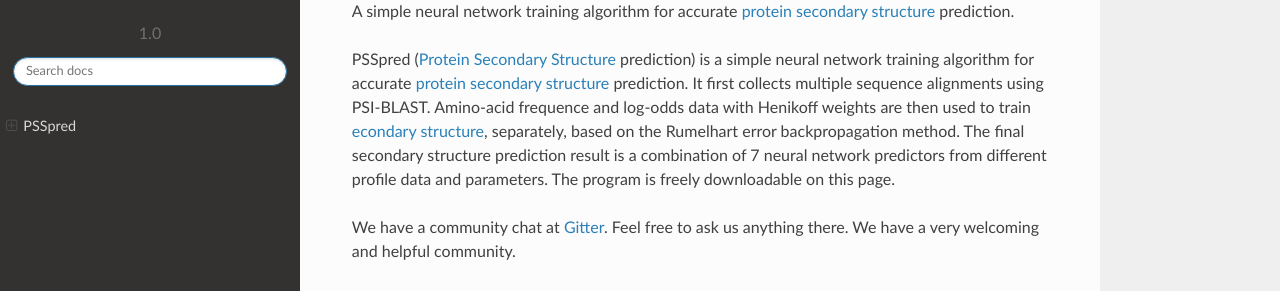
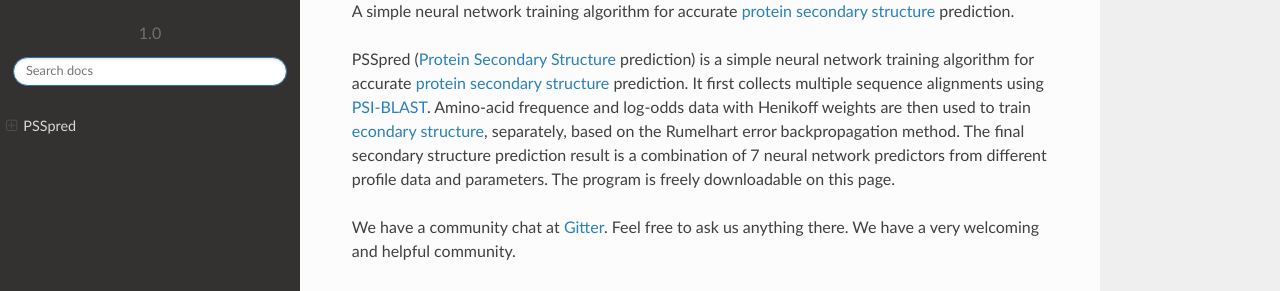
Before and after one commit to nickcafferry/PSSpred, a Sphinx documentation site: the page built from docs/README.rst, in a window 1280 px wide and 900 px high. Shown: the part 232-523 px from the top of the window. Built offline with Sphinx 7.4.7 and the Read the Docs theme 2.0.0, drawn with Linux system fonts in a browser that asks for light colours; some of the changed lines change nothing that is shown.

Commit message:
Update README.rst

```diff
--- a/docs/README.rst
+++ b/docs/README.rst
@@ -29,7 +29,7 @@
 
 A simple neural network training algorithm for accurate `protein secondary structure <https://proteinstructures.com/Structure/Structure/secondary-sructure.html>`_ prediction.
 
-PSSpred (`Protein Secondary Structure <https://proteinstructures.com/Structure/Structure/secondary-sructure.html>`_ prediction) is a simple neural network training algorithm for accurate `protein secondary structure <https://proteinstructures.com/Structure/Structure/secondary-sructure.html>`_ prediction. It first collects multiple sequence alignments using PSI-BLAST. Amino-acid frequence and log-odds data with Henikoff weights are then used to train `econdary structure <https://proteinstructures.com/Structure/Structure/secondary-sructure.html>`_, separately, based on the Rumelhart error backpropagation method. The final secondary structure prediction result is a combination of 7 neural network predictors from different profile data and parameters. The program is freely downloadable on this page.
+PSSpred (`Protein Secondary Structure <https://proteinstructures.com/Structure/Structure/secondary-sructure.html>`_ prediction) is a simple neural network training algorithm for accurate `protein secondary structure <https://proteinstructures.com/Structure/Structure/secondary-sructure.html>`_ prediction. It first collects multiple sequence alignments using `PSI-BLAST <https://www.ebi.ac.uk/Tools/sss/psiblast/>`_. Amino-acid frequence and log-odds data with Henikoff weights are then used to train `econdary structure <https://proteinstructures.com/Structure/Structure/secondary-sructure.html>`_, separately, based on the Rumelhart error backpropagation method. The final secondary structure prediction result is a combination of 7 neural network predictors from different profile data and parameters. The program is freely downloadable on this page.
 
 We have a community chat at `Gitter <https://gitter.im/PSSpred/community#>`_. Feel free to ask us anything there. We have a very welcoming and helpful community.
 
```
